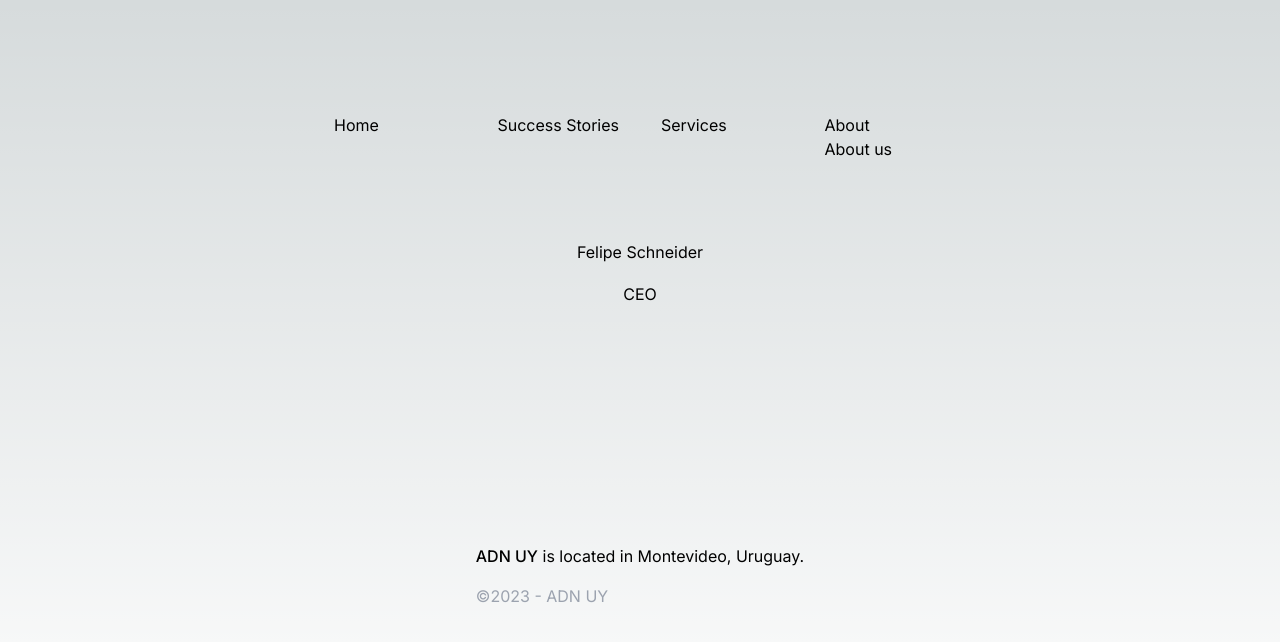
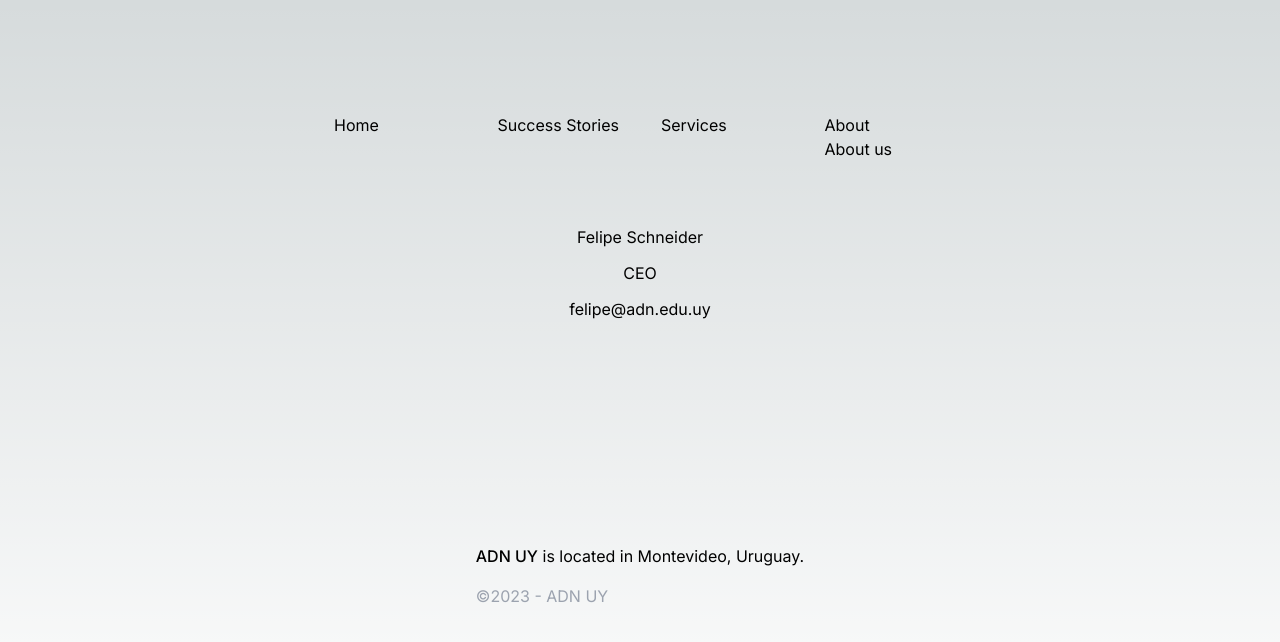
Before and after one commit to felipeschneider88/rebrand-adn, a Next.js app: page /about in a window 1280 px wide. Shown: the top 642 px of the page. Built offline with nearby package versions, Linux system fonts and the light colour scheme.

Commit message:
Update page.jsx

```diff
--- a/src/app/about/page.jsx
+++ b/src/app/about/page.jsx
@@ -8,6 +8,7 @@ export default function Home() {
       <br />
         <h1>Felipe Schneider</h1>
       <h2>CEO  </h2>
+      <h2>felipe@adn.edu.uy  </h2>
       <br />
       <FooterComponent></FooterComponent>
     </main>
```
